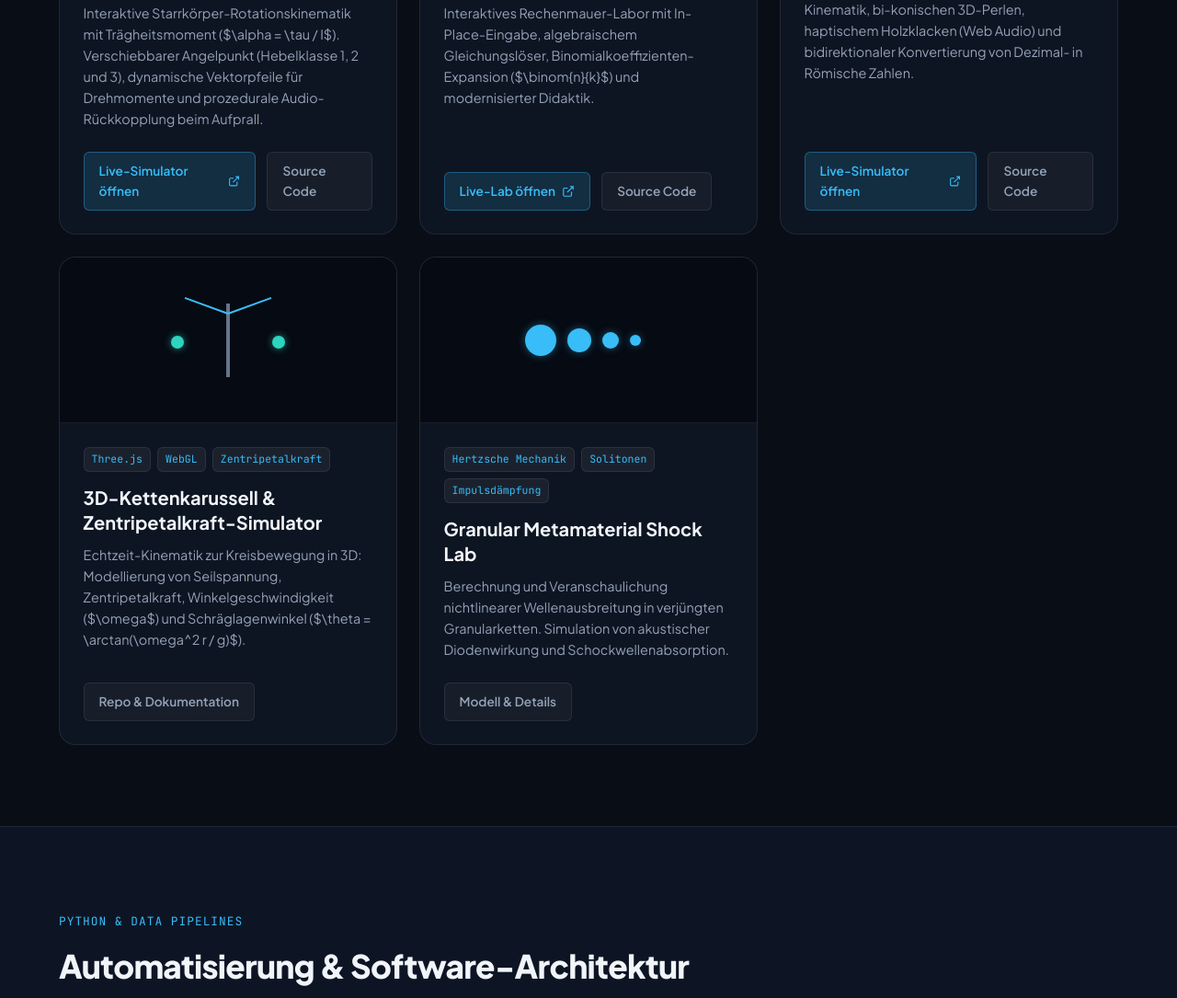
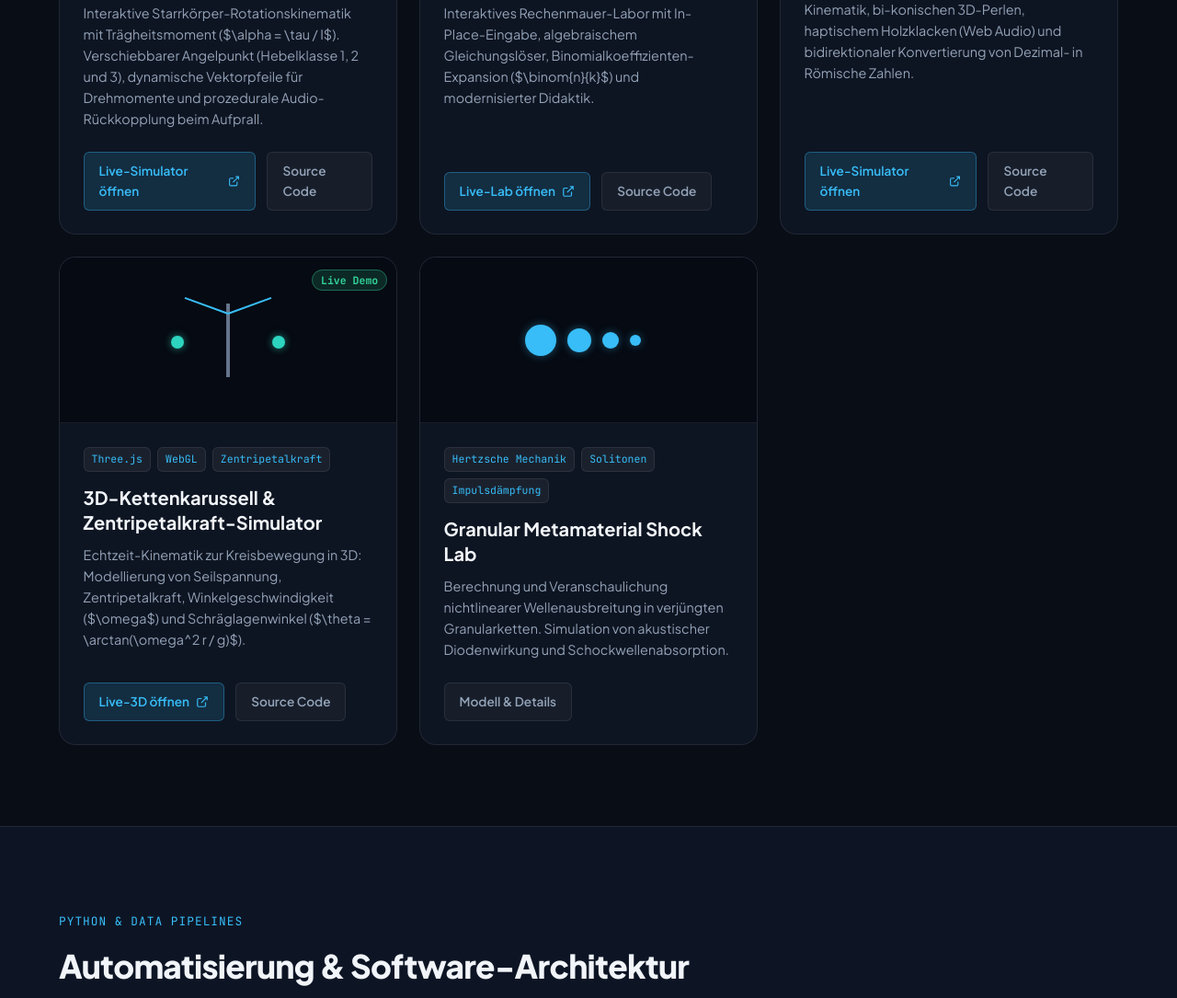
Before and after one commit to xallace/xallace.github.io, a plain HTML site: page index.html in a window 1280 px wide. Shown: the part 2169-3254 px from the top of the page at 92% size. Drawn offline with Linux system fonts and the light colour scheme.

Commit message:
feat: link carousel-simulation live demo and repo

```diff
--- a/index.html
+++ b/index.html
@@ -234,6 +234,9 @@
           <!-- Project 3: 3D Kettenkarussell -->
           <article class="project-card">
             <div class="project-media">
+              <div class="preview-overlay">
+                <span class="preview-badge">Live Demo</span>
+              </div>
               <div class="schematic-vis carousel-vis">
                 <div class="axis"></div>
                 <div class="arm arm-left"></div>
@@ -254,8 +257,12 @@
                 Winkelgeschwindigkeit ($\omega$) und Schräglagenwinkel ($\theta = \arctan(\omega^2 r / g)$).
               </p>
               <div class="card-actions">
-                <a href="https://github.com/xallace" target="_blank" class="card-btn secondary">
-                  <span>Repo & Dokumentation</span>
+                <a href="https://xallace.github.io/carousel-simulation/" target="_blank" class="card-btn primary">
+                  <span>Live-3D öffnen</span>
+                  <svg width="14" height="14" viewBox="0 0 24 24" fill="none" stroke="currentColor" stroke-width="2"><path d="M18 13v6a2 2 0 0 1-2 2H5a2 2 0 0 1-2-2V8a2 2 0 0 1 2-2h6M15 3h6v6M10 14L21 3"/></svg>
+                </a>
+                <a href="https://github.com/xallace/carousel-simulation" target="_blank" class="card-btn secondary">
+                  <span>Source Code</span>
                 </a>
               </div>
             </div>
```
